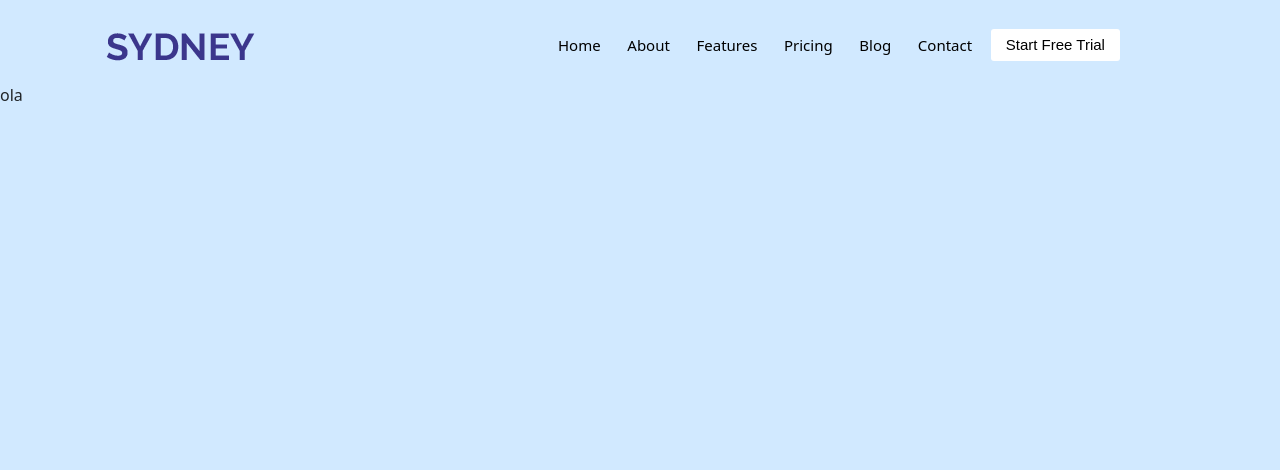
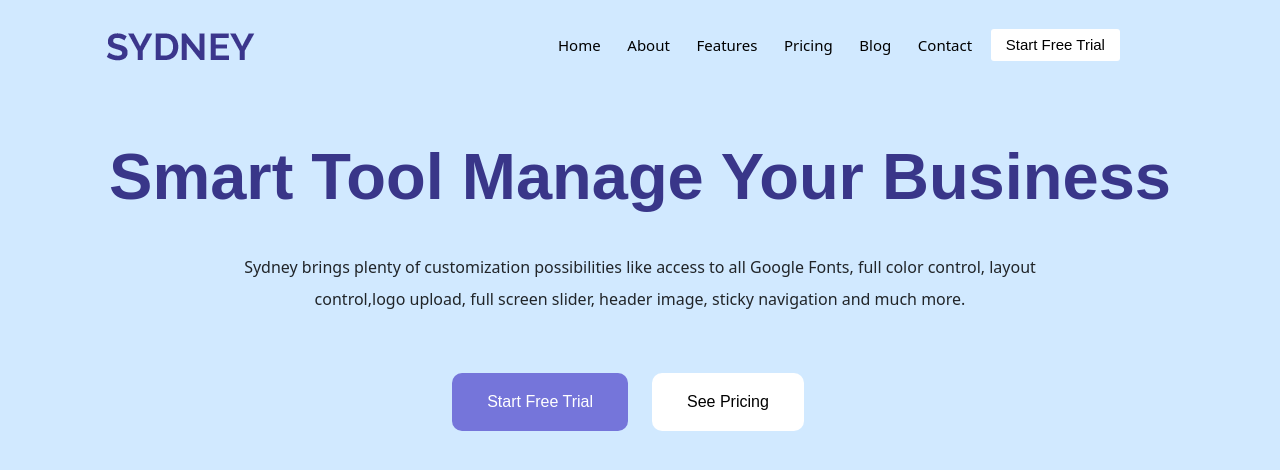
Before and after one commit to jvictor23/sydney-clone, a React (Create React App) app: page / in a window 1280 px wide. Shown: the top 470 px of the page. Built offline with nearby package versions, Linux system fonts and the light colour scheme.

Commit message:
Componetizando botoes

```diff
--- /dev/null
+++ b/src/app/components/botao.js
@@ -0,0 +1,18 @@
+import React from 'react';
+import '../css/botao.css'
+
+const Botao = (props) => {
+    /*Verifica qual o valor passado pelo props e retorna diferente tipo de botao*/
+    return props.type === 1 ? (
+        /*caso valor seja 1 retorna o botao tipo 1*/
+        <button className="button1">{props.text}</button>
+    ) : props.type === 2 ? (
+        /*caso valor seja 2 retorna o botao tipo 2*/
+        <button className="button2">{props.text}</button>
+    ) : (
+                /*caso valor seja 3 retorna o botao tipo 3*/
+                <button className="button3">{props.text}</button>
+            )
+}
+
+export default Botao
--- a/src/app/components/navbar.js
+++ b/src/app/components/navbar.js
@@ -4,7 +4,7 @@ import '../css/navbar.css'
 
 const Navbar = () => {
     return (
-        <nav className="navbar navbar-expand-lg ">
+        <nav className="navbar navbar-expand-lg">
             <a className="navbar-brand" id="navbrand" href="/"><img src={logo} /></a>
             <button className="navbar-toggler" type="button" data-toggle="collapse" data-target="#navbarNav" aria-controls="navbarNav" aria-expanded="false" aria-label="Alterna navegação">
                 <span className="navbar-toggler-icon"></span>
--- /dev/null
+++ b/src/app/css/botao.css
@@ -0,0 +1,59 @@
+
+/*botao tipo 1*/
+.button1{
+    background-color: #7575DA;
+    color: #ffffff;
+    border: none;
+    padding: 17px 35px;
+    font-size: 16px;
+    font-family: Arial, Helvetica, sans-serif;
+    border-radius: 10px;
+}
+/*transicao botao tipo 1*/
+.button1:hover{
+    transition: background-color .7s;
+    background-color: #393689;
+}
+
+/*botao tipo 2*/
+.button2{
+    background-color: #ffffff;
+    color: #000000;
+    border: none;
+    padding: 17px 35px;
+    font-size: 16px;
+    font-family: Arial, Helvetica, sans-serif;
+    border-radius: 10px;
+}
+
+/*transicao botao tipo 2*/
+.button2:hover{
+    transition: color .7s;
+    transition: background-color .7s;
+    background-color: #393689;
+    color: #ffffff;
+}
+
+/*botao tipo 3*/
+.button3{
+    background-color: transparent;
+    border-style: solid;
+    border-color: #7575DA;
+    color: #393689;
+    padding: 17px 35px;
+    font-size: 16px;
+    font-family: Arial, Helvetica, sans-serif;
+    border-radius: 10px;
+}
+
+/*transicao botao tipo 3*/
+.button3:hover{
+    transition: color .7s;
+    transition: background-color .7s;
+    background-color: #7575DA;
+    color: #ffffff;
+}
+
+button:focus{
+    outline: none;
+}
--- a/src/app/css/home.css
+++ b/src/app/css/home.css
@@ -1,3 +1,34 @@
+/*cor do fundo da pagina*/
 body{
   background-color: #D1E9FF;
 }
+
+/*Texto titulo*/
+.pageHeader > .title > h2 {
+  display: flex;
+  flex-direction: row;
+  justify-content: center;
+  padding-top: 55px;
+  font-weight: 800;
+  font-family: Arial, Helvetica, sans-serif;
+  color: #393689;
+  font-size: 65px;
+}
+
+/*Texto conteudo*/
+.pageHeader > .content > h6{
+  display: flex;
+  flex-direction: row;
+  justify-content: center;
+  margin-top: 35px;
+  padding-right: 13%;
+  padding-left: 13%;
+  text-align: center;
+  font-weight: 300;
+  line-height: 32px;
+}
+
+/*botoes superiores*/
+.pageHeader > .content > .buttonsHeader{
+  padding-top: 50px;
+}
--- a/src/app/views/home.js
+++ b/src/app/views/home.js
@@ -1,11 +1,32 @@
 import React from 'react'
 import '../css/home.css'
+import Botao from '../components/botao'
 
 class Home extends React.Component {
     render() {
         return (
-            <div id='wave'>
-                ola
+            <div className="container">
+                <div className="pageHeader">
+                    <div className="title">
+                        <h2>Smart Tool Manage Your Business</h2>
+                    </div>
+                    <div className="content">
+                        <h6>Sydney brings plenty of customization possibilities like access to all Google
+                        Fonts, full color control, layout control,logo upload, full screen slider,
+                            header image, sticky navigation and much more.</h6>
+
+                        <div className="buttonsHeader">
+                            <div className="row">
+                                <div className="col-md-6 d-flex justify-content-end">
+                                    <Botao text="Start Free Trial" type={1} />
+                                </div>
+                                <div className="col-md-6">
+                                    <Botao text="See Pricing" type={2} />
+                                </div>
+                            </div>
+                        </div>
+                    </div>
+                </div>
             </div>
         )
     }
```
Also changed, not shown: 1 other file (tests, documents, lock files or other folders).
